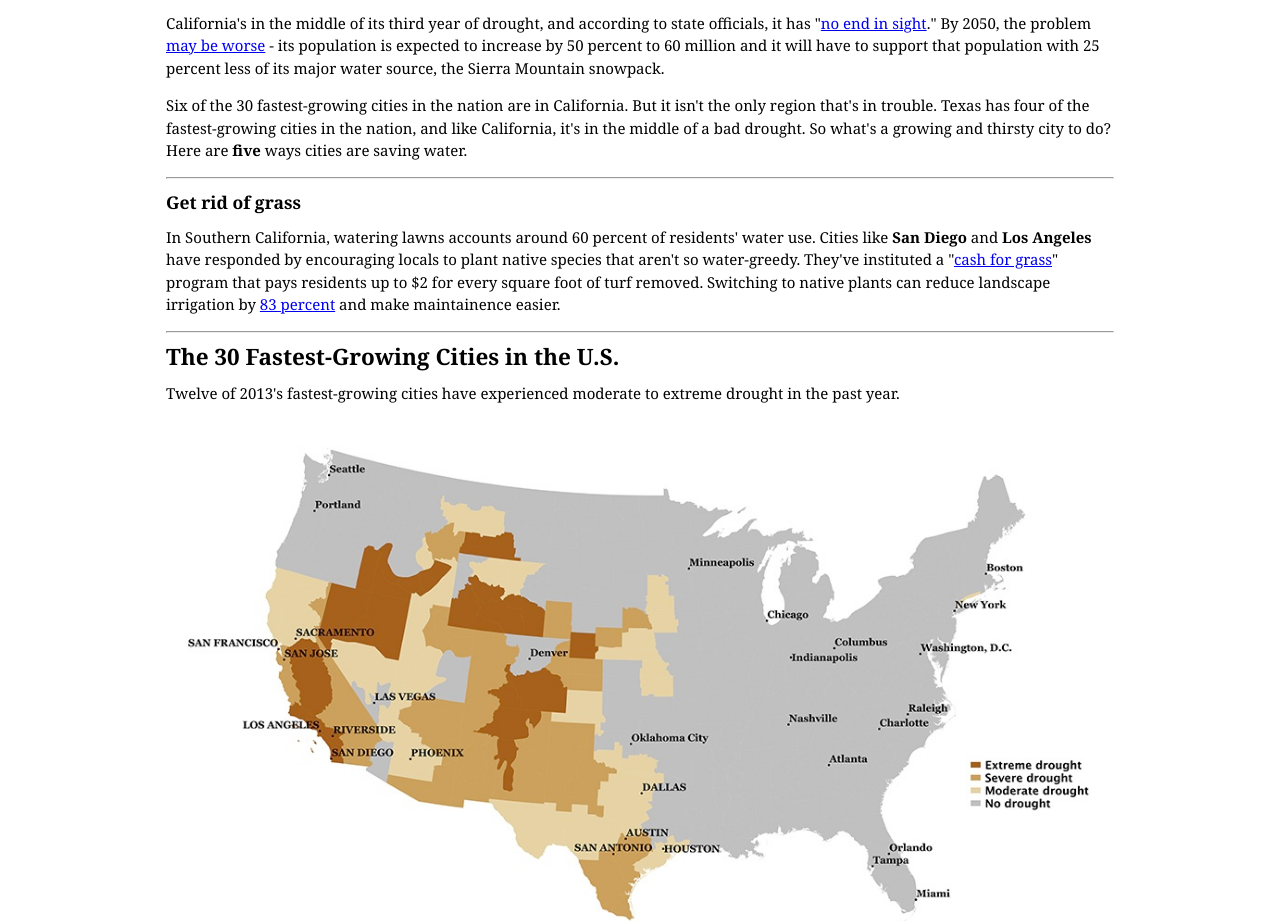
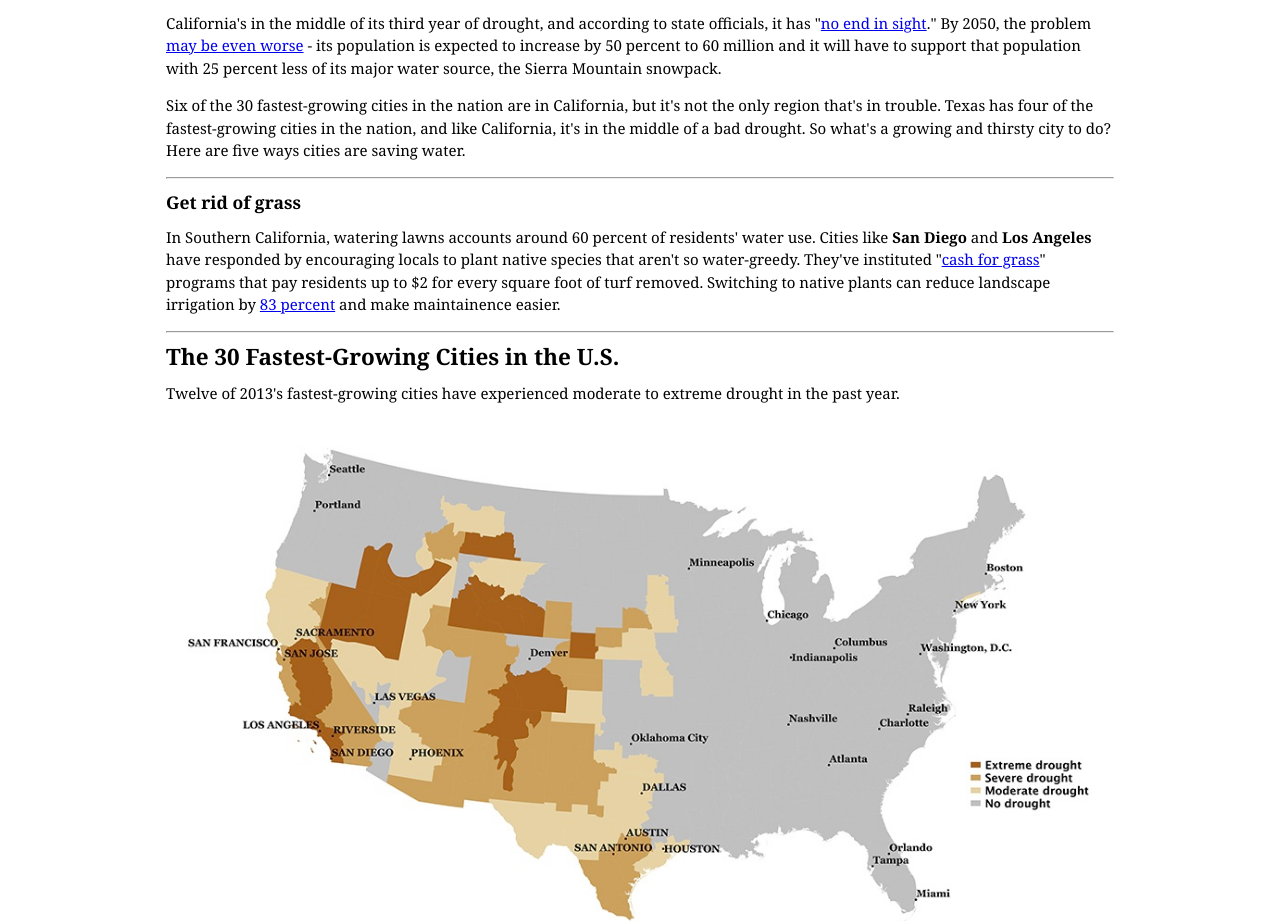
Before and after one commit to katiefree/data-journalism-home, a plain HTML site: page FirstDraft/index.html in a window 1280 px wide. Shown: the part 996-1917 px from the top of the page. Drawn offline with Linux system fonts and the light colour scheme.

Commit message:
final project edits

```diff
--- a/FirstDraft/index.html
+++ b/FirstDraft/index.html
@@ -56,14 +56,14 @@ img{
 </p>
 
 <div class="article-body" >
-<p>California's in the middle of its third year of drought, and according to state officials, it has "<a href=”http://www.ca.gov/drought/news/story-41.html”>no end in sight</a>." By 2050, the problem <a href=” http://www.saveourh2o.org/node/1”>may be worse</a> - its population is expected to increase by 50 percent to 60 million and it will have to support that population with 25 percent less of its major water source, the Sierra Mountain snowpack.</p>
+<p>California's in the middle of its third year of drought, and according to state officials, it has "<a href=”http://www.ca.gov/drought/news/story-41.html”>no end in sight</a>." By 2050, the problem <a href=” http://www.saveourh2o.org/node/1”>may be even worse</a> - its population is expected to increase by 50 percent to 60 million and it will have to support that population with 25 percent less of its major water source, the Sierra Mountain snowpack.</p>
 
-<p>Six of the 30 fastest-growing cities in the nation are in California. But it isn't the only region that's in trouble. Texas has four of the fastest-growing cities in the nation, and like California, it's in the middle of a bad drought. So what's a growing and thirsty city to do? Here are <b>five</b> ways cities are saving water.</p>
+<p>Six of the 30 fastest-growing cities in the nation are in California, but it's not the only region that's in trouble. Texas has four of the fastest-growing cities in the nation, and like California, it's in the middle of a bad drought. So what's a growing and thirsty city to do? Here are five ways cities are saving water.</p>
 
 
 <hr>
 <h3>Get rid of grass</h3>
-<p>In Southern California, watering lawns accounts around 60 percent of residents' water use. Cities like <b>San Diego</b> and <b>Los Angeles</b> have responded by encouraging locals to plant native species that aren't so water-greedy. They've instituted a "<a href="http://www.socalwatersmart.com/index.php/qualifyingproducts/turfremoval">cash for grass</a>" program that pays residents up to $2 for every square foot of turf removed. Switching to native plants can reduce landscape irrigation by <a href="http://www.smgov.net/Departments/OSE/Categories/Landscape/Garden-Garden.aspx">83 percent</a> and make maintainence easier. </p>
+<p>In Southern California, watering lawns accounts around 60 percent of residents' water use. Cities like <b>San Diego</b> and <b>Los Angeles</b> have responded by encouraging locals to plant native species that aren't so water-greedy. They've instituted "<a href="http://www.socalwatersmart.com/index.php/qualifyingproducts/turfremoval">cash for grass</a>" programs that pay residents up to $2 for every square foot of turf removed. Switching to native plants can reduce landscape irrigation by <a href="http://www.smgov.net/Departments/OSE/Categories/Landscape/Garden-Garden.aspx">83 percent</a> and make maintainence easier. </p>
 
 
 <hr>
@@ -86,7 +86,7 @@ img{
 
 <hr>
 <h3>Retrofit pools</h3>
-<p>Anyone flying into <b>Los Angeles</b> can tell you it's a city with a lot of pools. Well, someone actually counted them. German graphic designer Benedikt Gross and aspiring geographer Joseph Lee analyzed satellite maps and counted <a href=” http://www.latimes.com/local/la-me-c1-swimming-pools-20131202-dto,0,198951.htmlstory#axzz2mKp1Jn8I”>42,123 swimming pools</a> in the Los Angeles Basin. Sadly, a whole pool's worth of water <a href=” http://www.epa.gov/WaterSense/////docs/ws-at-work_bmpcommercialandinstitutional_508.pdf“>evaporates each year</a>. Pool covers can reduce evaporation by 30 to 50 percent, and cities like <b>Austin</b> and <b>Las Vegas</b> are encouraging their residents to use covers by reimbursing up to 50 percent of pool cover costs. If all of those 43,123 pools had a pool cover, it would reduce water yearly water consumption by <a href="http://scienceblogs.com/significantfigures/index.php/2013/12/03/water-policy-what-about-all-those-swimming-pools-in-los-angeles/">760 million gallons</a>. </p>
+<p>Anyone flying into <b>Los Angeles</b> can tell you it's a city with a lot of pools. And someone actually counted them. German graphic designer Benedikt Gross and aspiring geographer Joseph Lee analyzed satellite maps and counted <a href=” http://www.latimes.com/local/la-me-c1-swimming-pools-20131202-dto,0,198951.htmlstory#axzz2mKp1Jn8I”>42,123 swimming pools</a> in the Los Angeles Basin. Sadly, a whole pool's worth of water <a href=” http://www.epa.gov/WaterSense/////docs/ws-at-work_bmpcommercialandinstitutional_508.pdf“>evaporates each year</a>. Pool covers can reduce evaporation by 30 to 50 percent, and cities like <b>Austin</b> and <b>Las Vegas</b> are encouraging their residents to use covers by reimbursing up to 50 percent of pool cover costs. If all of those 43,123 pools had a pool cover, it would reduce water yearly water consumption by <a href="http://scienceblogs.com/significantfigures/index.php/2013/12/03/water-policy-what-about-all-those-swimming-pools-in-los-angeles/">760 million gallons</a>. </p>
 
 <hr>
 <h3>Build Green</h3>
@@ -94,14 +94,3 @@ img{
 <br></br>
 </div>
 <!--
-<hr>
-<h3>Pile on the peer pressure</h3>
-
-<p>We're a competitive bunch. </p>
-<br></br>
-
-<hr>
-<h3>Water-friendly Car Washes</h3>
-<p></p>
-
-</div>
```
